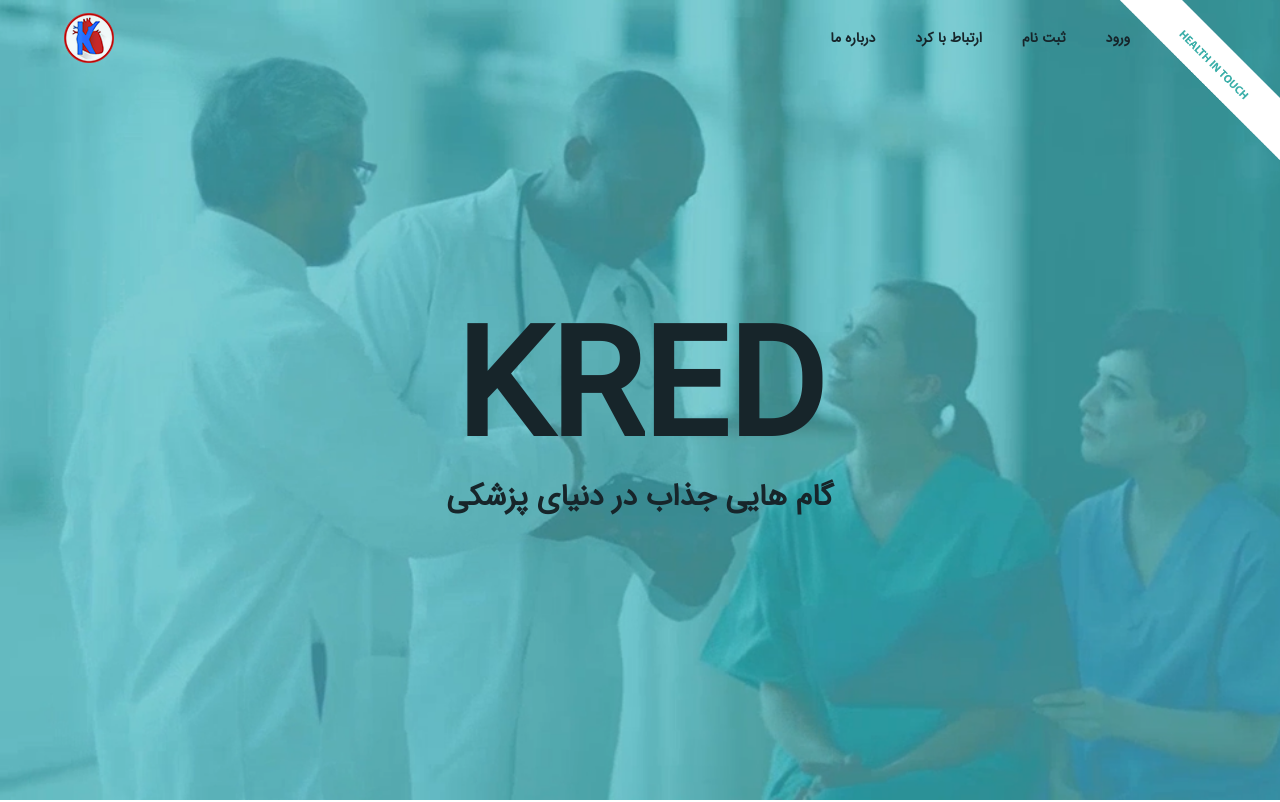
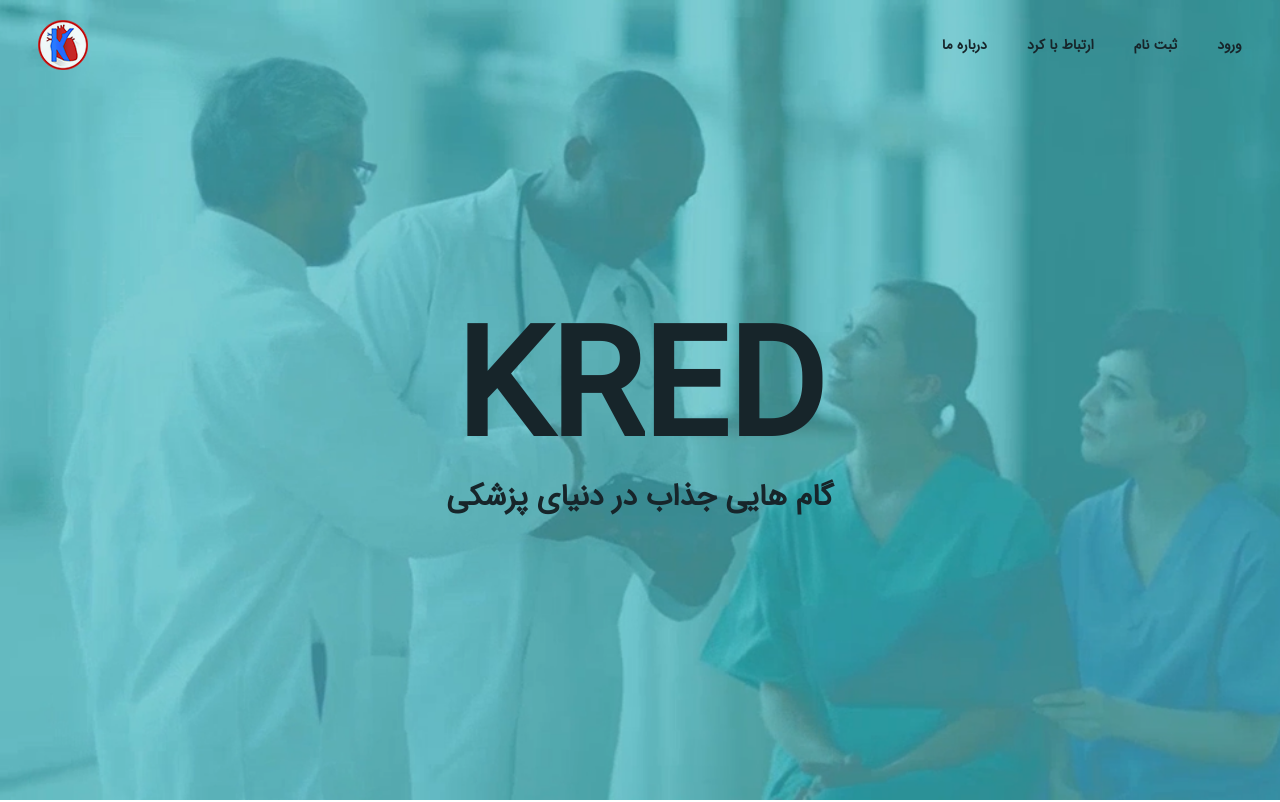
Before and after one commit to abelmiri/kred-frontend, a React (Create React App) app: page / in a window 1280 px wide. Shown: the top 802 px of the page. Built offline with nearby package versions, Linux system fonts and the light colour scheme.

Commit message:
some improves

```diff
--- a/src/Components/Header.js
+++ b/src/Components/Header.js
@@ -1,8 +1,6 @@
 import React, {Component} from "react"
 import Logo from "../Media/Images/Logo.png"
 import {Link} from "react-router-dom"
-
-const primaryColor = "#3AAFA9"
 
 class Header extends Component
 {
@@ -35,7 +33,7 @@
     {
         const {isTransparent} = this.state
         return (
-            <div style={isTransparent ? {backgroundColor: "transparent", borderBottom: `1px solid transparent`} : {backgroundColor: "white", borderBottom: `1px solid ${primaryColor}`}} className='header-container'>
+            <div className={`header-container-base ${isTransparent ? "hidden" : "visible"}`}>
                 <div className='header-buttons'>
                     <div className='header-buttons-title'>ورود</div>
                     <div className='header-buttons-title'>ثبت نام</div>
--- a/src/Components/HomePage.js
+++ b/src/Components/HomePage.js
@@ -20,7 +20,6 @@
 
         return (
             <React.Fragment>
-                <img className='home-background-HIT' src={HIT} alt=''/>
                 <div className='home-background-img'>
                     <h1 className='home-title'>KRED</h1>
                     <h2 className='home-desc'>گام هایی جذاب در دنیای پزشکی</h2>
--- a/src/Styles/header.scss
+++ b/src/Styles/header.scss
@@ -1,18 +1,26 @@
 @import "variables";
 
-.header-container {
+.header-container-base {
   position: fixed;
   justify-content: space-between;
   top: 0;
   right: 0;
   left: 0;
-  padding: 0 150px 0 5%;
-  height: 75px;
   display: flex;
   z-index: 10;
-  transition: all linear $color-animation-duration;
-  @media screen and (max-width: 480px) {
-    padding: 0 5%;
+  height: 90px;
+  transition: all ease $color-animation-duration;
+
+  &.hidden {
+    background-color: transparent;
+    border-bottom: 1px solid transparent;
+    padding: 0 3% 0 3%;
+  }
+
+  &.visible {
+    background-color: $background-color;
+    border-bottom: 1px solid $primary-color;
+    padding: 0 5% 0 5%;
   }
 }
 
--- a/src/Styles/home.scss
+++ b/src/Styles/home.scss
@@ -1,11 +1,4 @@
 @import "variables";
-
-.home-background-HIT {
-  position: absolute;
-  top: 0;
-  right: 0;
-  width: 160px;
-}
 
 .home-background-img {
   height: 100vh;
--- a/src/Styles/variables.scss
+++ b/src/Styles/variables.scss
@@ -3,6 +3,7 @@
 $dark-color: #17252A;
 $light-color: #DEF2F1;
 $very-light-color: #FEFFFF;
+$background-color: #fff;
 
 $short-animation-duration: .1s;
 $normal-animation-duration: .3s;
```
